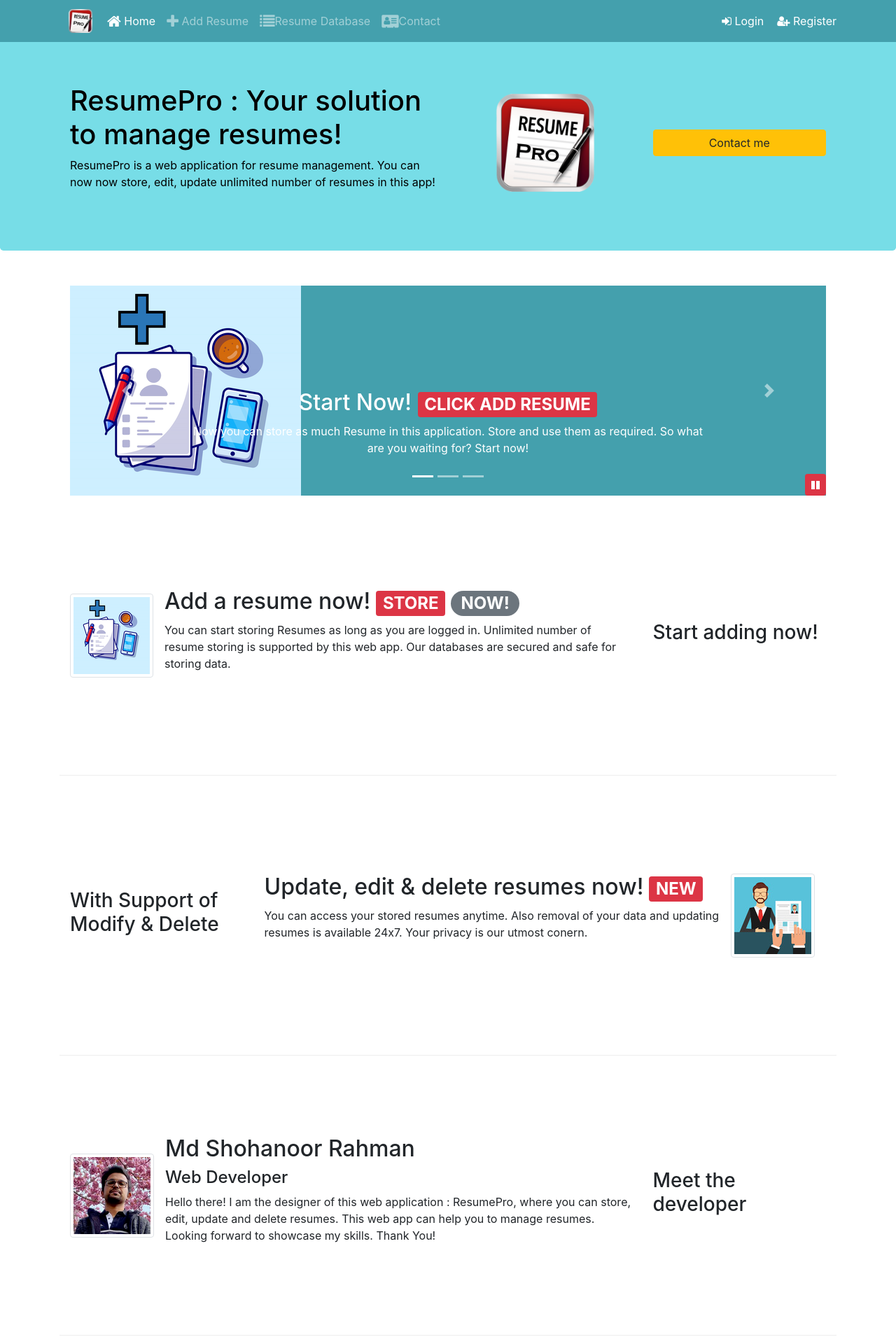
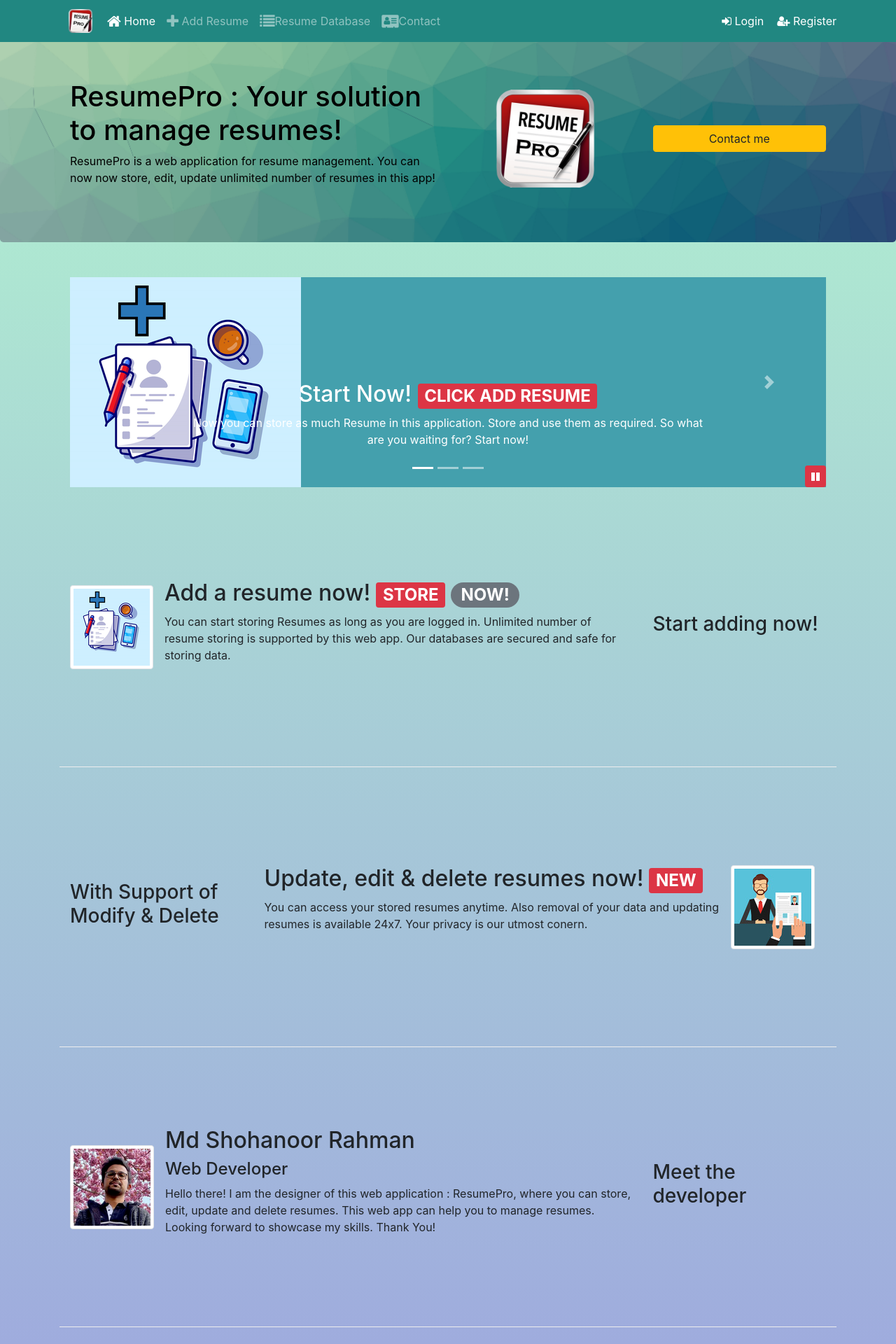
Before and after one commit to srnasib/ResumePro, a PHP site: page / in a window 1280 px wide. Shown: the top 1920 px of the page at 70% size. Run offline with PHP 8.4, Linux system fonts and the light colour scheme; some libraries are stand-ins or nearby versions.

Commit message:
gui_update

```diff
--- a/css/styles.css
+++ b/css/styles.css
@@ -1,3 +1,23 @@
+
+body {
+  background-image: linear-gradient(to top, #9890e3 0%, #b1f4cf 100%);
+  background-color: #cccccc;
+ }
+
+
+
+ .jumbotron {
+  background-image: url("../img/bg3.png");
+  background-color: #17234E;
+  margin-bottom: 0;
+  min-height: 50%;
+  background-repeat: no-repeat;
+  background-position: center;
+  -webkit-background-size: cover;
+  background-size: cover;
+  color: black;
+
+}
 .row-header {
   margin: 0px auto;
   padding: 0px 0px; }
@@ -13,11 +33,7 @@
   margin: 0px auto;
   padding: 20px 0px; }
 
-.jumbotron {
-  margin: 0px auto;
-  padding: 70px 30px;
-  background: #77dde7;
-  color: black; }
+
 
 address {
   font-size: 80%;
@@ -29,7 +45,7 @@ body {
   z-index: 0; }
 
 .navbar-dark {
-  background-color: #44A0AD; }
+  background-color:#218781; }
 
 .bg-yellow {
   background-color: #44A0AD; }
```
Also changed, not shown: img/bg1.png (added), img/bg2.png (added), img/bg3.png (added).
